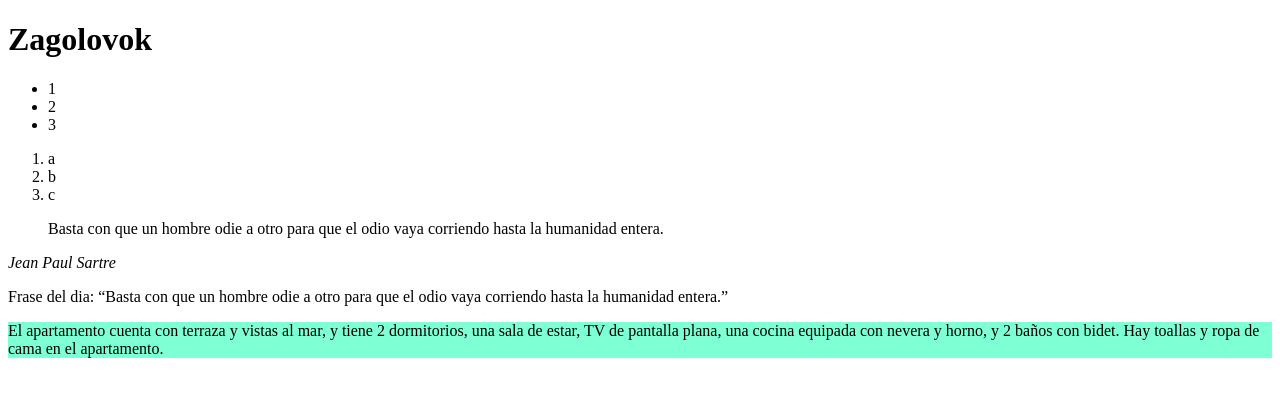
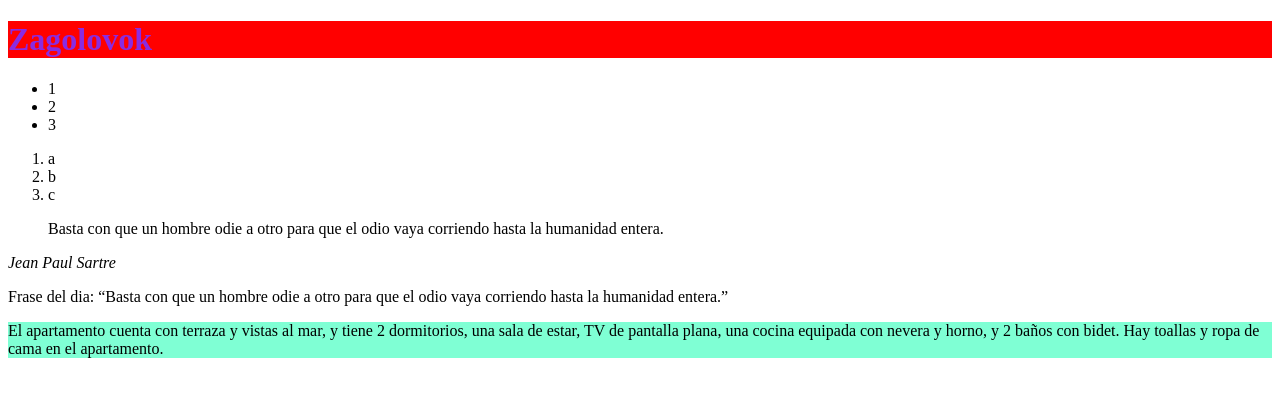
Before and after one commit to rombim/FrontendBlok-Module01-Test, a plain HTML site: page index.html in a window 1280 px wide. Drawn offline with Linux system fonts and the light colour scheme.

Commit message:
connected CSS and made h1 in color

```diff
--- a/index.html
+++ b/index.html
@@ -6,6 +6,7 @@
     <title>Test</title>
     <link rel="shortcut icon" href="favicon.ico">
     <link rel="icon" href="favicon.svg" type="image/svg+xml">
+    <link rel="stylesheet" href="./styles/test.css">
 </head>
 <body>
     <h1>Zagolovok</h1>
--- a/styles/test.css
+++ b/styles/test.css
@@ -0,0 +1,4 @@
+h1 {
+    color:blueviolet;
+    background-color: red;
+}
```
